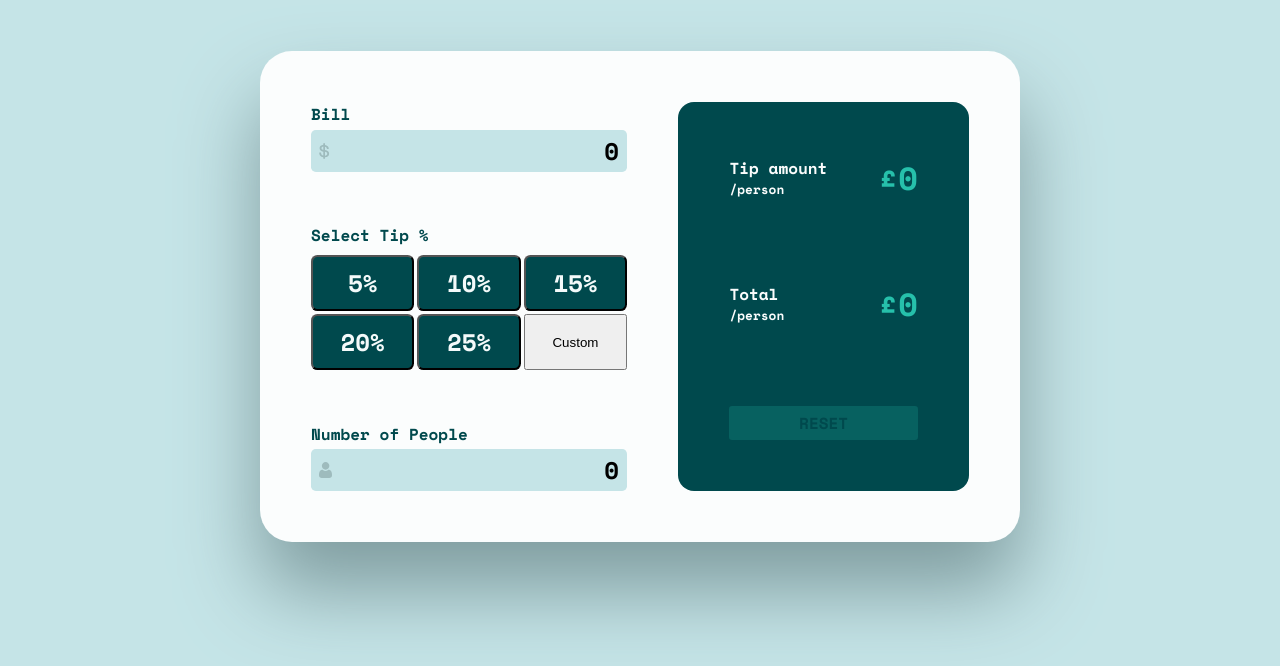
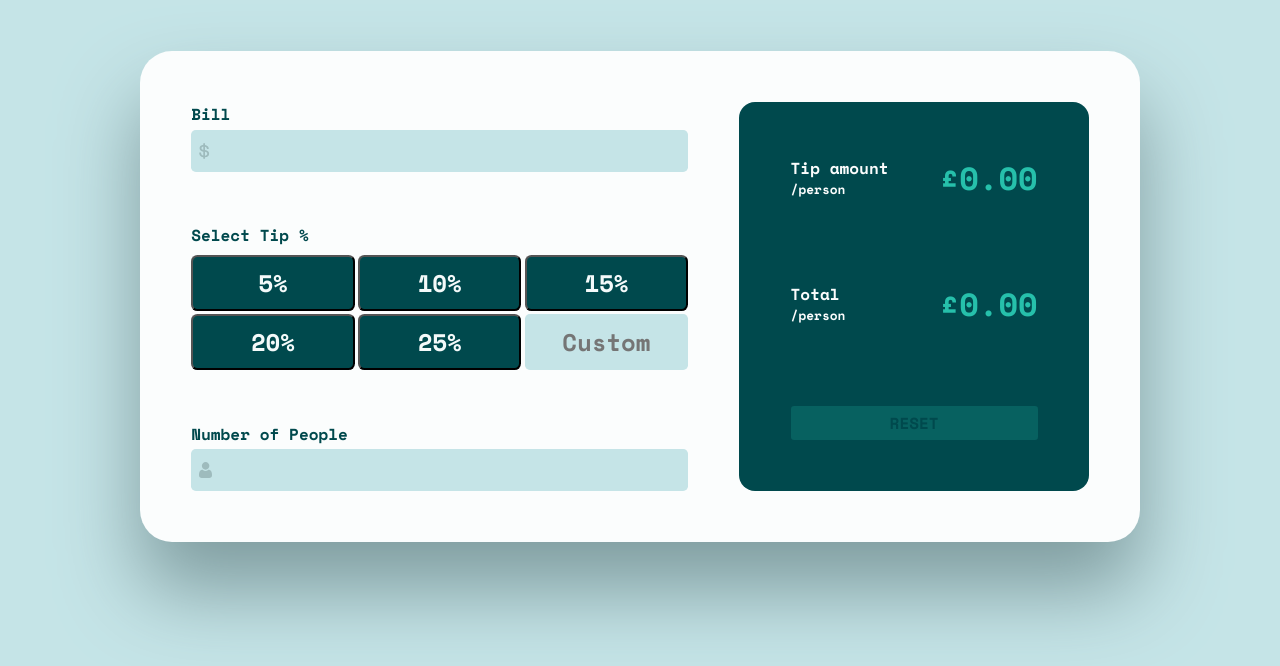
Before and after one commit to Tomoneill98/tip-calculator, a React (Vite) app in the folder tip-calculator/: page / in a window 1280 px wide. Shown: the top 666 px of the page. Built offline with nearby package versions, Linux system fonts and the light colour scheme.

Commit message:
Tip calculator functionality completed

```diff
--- a/tip-calculator/src/App.jsx
+++ b/tip-calculator/src/App.jsx
@@ -8,32 +8,24 @@ import './index.css'
 
 
 function App() {
-  const [bill, setBill] = useState(0)
-  const [tip, setTip] = useState(0)
-  const [people, setPeople] = useState(0)
+  const [bill, setBill] = useState("")
+  const [tip, setTip] = useState("")
+  const [people, setPeople] = useState("")
   const [total, setTotal] = useState(0)
   const [calculatedTip, setCalculatedTip] = useState(0)
-  const [totalPerPerson, setTotalPerPerson] = useState(0)
-
-  const [selectedTip, setSelectedTip] = useState("")
 
   const [billError, setBillError] = useState(false)
   const [peopleError, setPeopleError] = useState("")
 
   useEffect(() => {
+    console.log({bill, people, tip})
     if(bill > 0 && people > 0 && tip > 0) {
-      setCalculatedTip(bill * (selectedTip / 100))
-      setTotal(calculatedTip + bill)
+      setCalculatedTip(bill * (tip / 100) / people)
+      setTotal(calculatedTip + bill / people)
     }
   }, [bill, people, tip, calculatedTip])
 
-  // function totalAmount() {
-  //   setTotal((bill / people) + tip)
-  // }
 
-  // function tipAmount() {
-  //   setTip(bill * (selectedTip / 100) / people)
-  // }
 
 function handleBillInput(e){
   const input = e.target.value;
@@ -45,11 +37,6 @@ function handleBillInput(e){
     setBillError(true)
   }
   setBill(e.target.value)
-}
-
-function handleSelectedTip(e) {
-setSelectedTip(e.target.value)
-console.log(selectedTip)
 }
 
 function handlePeople(e) {
@@ -64,6 +51,14 @@ function handlePeople(e) {
   setPeople(e.target.value)
 }
 
+function handleResetButton(e) {
+   setBill("");
+    setTip("");
+    setPeople("");
+    setCalculatedTip(0);
+    setTotal(0);
+}
+
   return (
   <div className='app'>
     <div className='container'>
@@ -74,14 +69,15 @@ function handlePeople(e) {
       setTip={setTip}
       people={people}
       setPeople={setPeople}
+      handlePeople={handlePeople}
       handleBillInput={handleBillInput}
-      handleSelectedTip={handleSelectedTip}
       billError={billError}
       peopleError={peopleError}
       />
       <Display
       calculatedTip={calculatedTip}
-      total={total}/>
+      total={total}
+      handleResetButton={handleResetButton}/>
     </div>
   </div>
   )
--- a/tip-calculator/src/components/Display.jsx
+++ b/tip-calculator/src/components/Display.jsx
@@ -1,7 +1,11 @@
 import Reset from "./Reset"
 import React from "react"
 
-function Display({total, calculatedTip}) {
+function Display({total, calculatedTip, handleResetButton}) {
+
+    const tipRounded = calculatedTip.toFixed(2)
+    const totalRounded = total.toFixed(2)
+
     return (
         <div className="display">
                 <div className="display-row">
@@ -9,16 +13,16 @@ function Display({total, calculatedTip}) {
                             <p className="header">Tip amount</p>
                             <p className="unit">/person</p>
                         </div>
-                            <p className="display-amount">£{calculatedTip}</p>
+                            <p className="display-amount">£{tipRounded}</p>
                         </div>
                     <div className="display-row">
                            <div className="display-label">
                             <p className="header">Total</p>
                             <p className="unit">/person</p>
                         </div>
-                            <p className="display-amount">£{total}</p>
+                            <p className="display-amount">£{totalRounded}</p>
                     </div>
-                    <Reset />
+                    <Reset total={total} handleResetButton={handleResetButton}/>
             </div>
 
     )
--- a/tip-calculator/src/components/Form.jsx
+++ b/tip-calculator/src/components/Form.jsx
@@ -3,8 +3,14 @@ import person from '../assets/images/icon-person.svg'
 import React from 'react'
 import Tip from './Tip'
 
-function Form ({handleBillInput, bill, handleSelectedTip, billError, handlePeople, people, peopleError}) {
+function Form ({handleBillInput, bill, billError, handlePeople, people, peopleError, setTip, tip}) {
+
+    function handleSelectedTip(e) {
+    setTip(+e.target.value)
+    console.log(tip)
+}
     return (
+
         <div className="form">
             <div className="label-group">
             <div className='label-wrapper'>
@@ -18,7 +24,6 @@ function Form ({handleBillInput, bill, handleSelectedTip, billError, handlePeopl
                 </div>
             </div>
 
-
             <div className='tip-section'>
             <p className='label'>Select Tip %</p>
             <Tip handleSelectedTip={handleSelectedTip}/>
@@ -27,7 +32,7 @@ function Form ({handleBillInput, bill, handleSelectedTip, billError, handlePeopl
             <div className="label-group">
             <div className='label-wrapper'>
                 <label htmlFor="People" className='label'>Number of People</label>
-                <p className='error'>{peopleError ? "Whole numbers only" : ""}</p>
+                <p className='error'>{peopleError ? "Whole people only!" : ""}</p>
             </div>
             <div className='number-wrapper'>
                 <input type="number" id="people" className='number-input' onInput={handlePeople} value={people}/>
--- a/tip-calculator/src/components/Reset.jsx
+++ b/tip-calculator/src/components/Reset.jsx
@@ -1,7 +1,7 @@
 
-function Reset () {
+function Reset ({total, handleResetButton}) {
     return (
-        <button className="button" disabled>Reset</button>
+        total ? <button className="button" onClick={handleResetButton}>Reset</button> : <button className="button" type="radio" disabled>Reset</button>
     )
 }
 
--- a/tip-calculator/src/components/Tip.jsx
+++ b/tip-calculator/src/components/Tip.jsx
@@ -9,9 +9,9 @@ function Tip({handleSelectedTip}) {
     return (
         <div className="tip-wrapper">
             {tipAmount.map((amount, index) => (
-                <button className="tip-btn" key={index} type="button" onClick={handleSelectedTip} value={amount}>{amount}%</button>
+                <button className="tip-btn" key={index} type="radio" onClick={handleSelectedTip} value={amount}>{amount}%</button>
             ))}
-            <button className="customtip-btn" type="button" onClick={handleSelectedTip}>Custom</button>
+            <input className="customtip-btn" type="number" placeholder="Custom" onInput={handleSelectedTip}/>
         </div>
     )
 }
--- a/tip-calculator/src/index.css
+++ b/tip-calculator/src/index.css
@@ -141,6 +141,11 @@ input[type=number] {
   color: hsl(var(--text))
 }
 
+.customtip-btn {
+    cursor: pointer;
+    text-align: center;
+}
+
 
 
  /* [name="tip"] {
```
